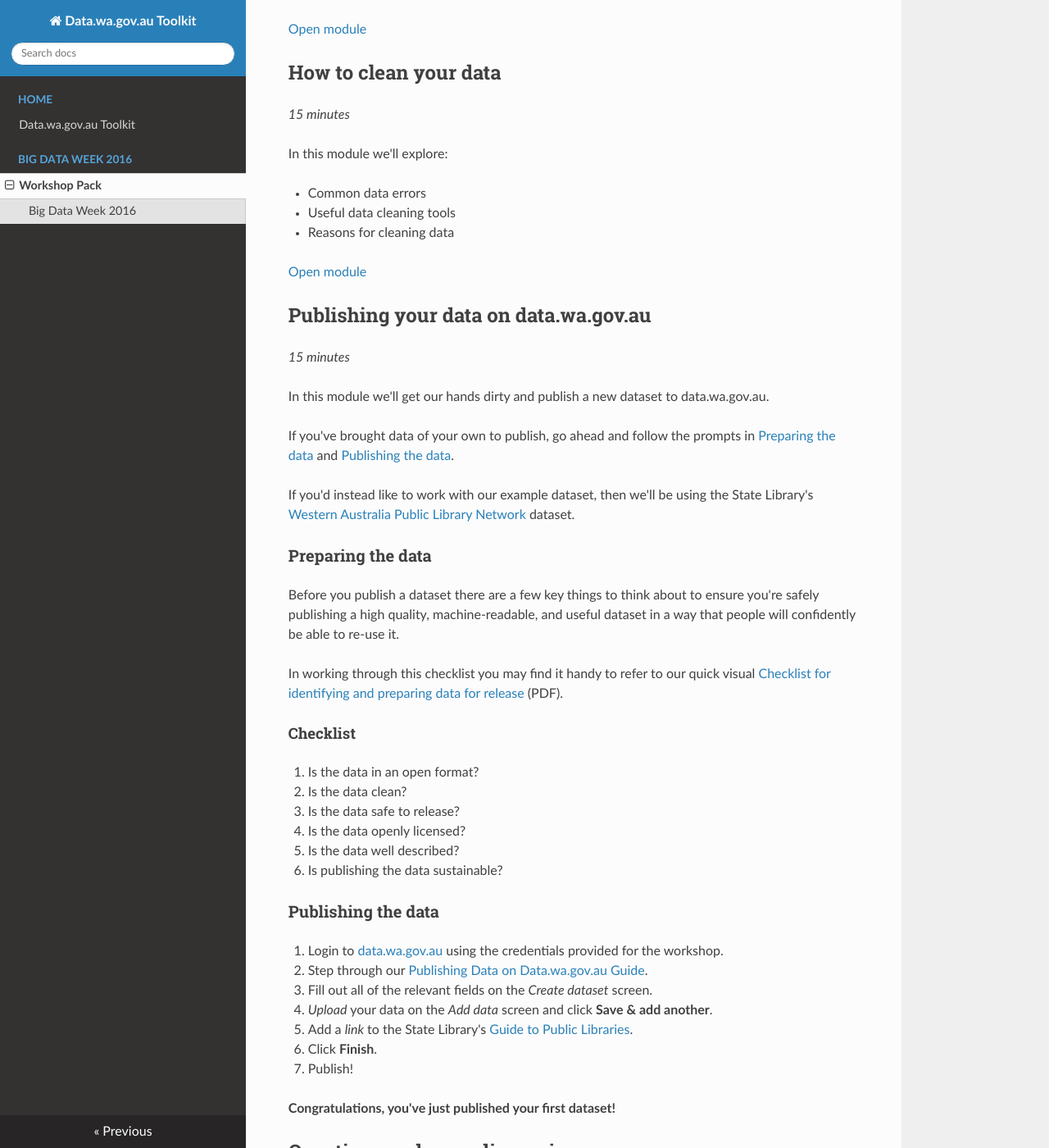
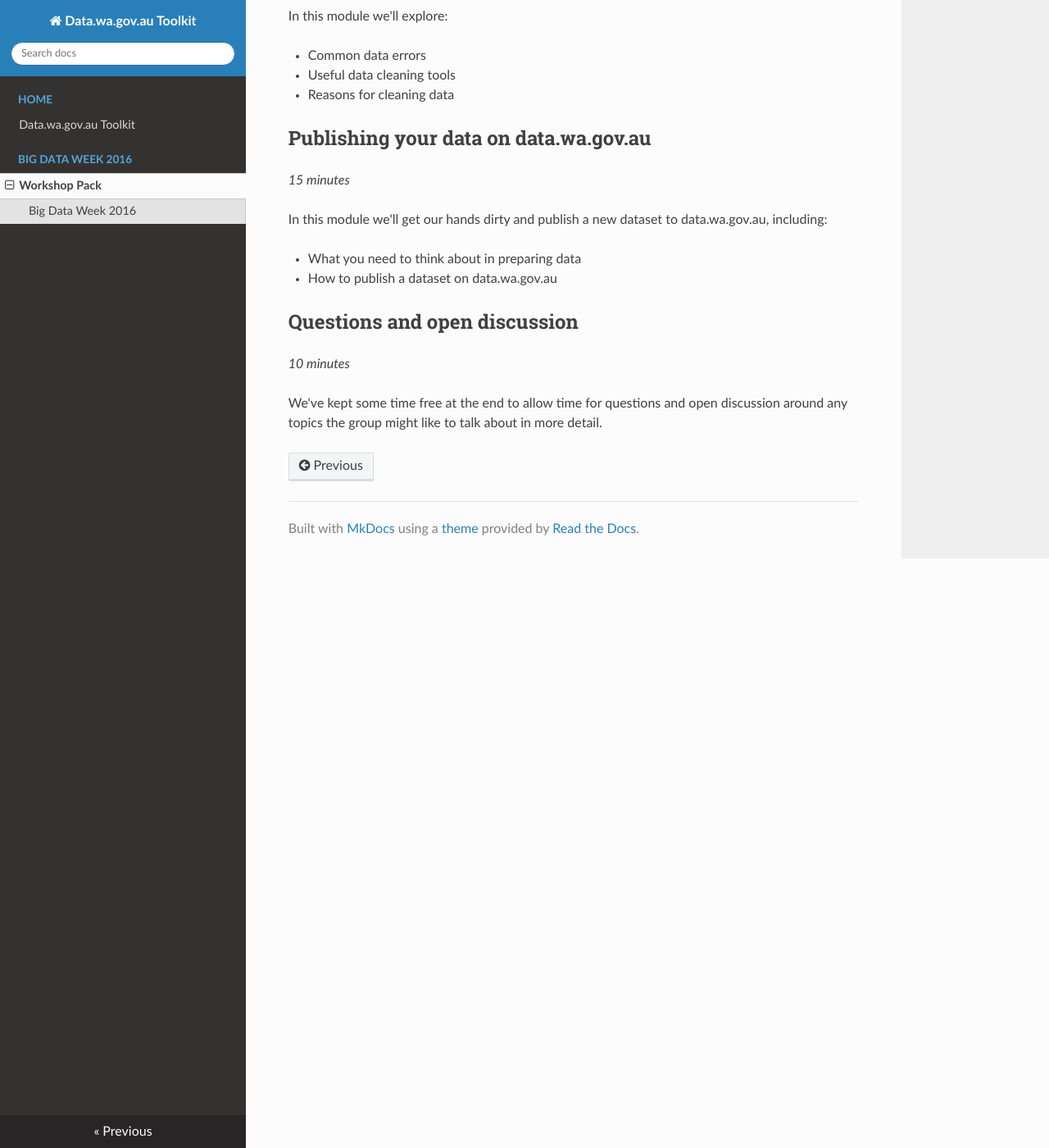
Before and after one commit to datawagovau/toolkit, an MkDocs documentation site: the page built from docs/bigdataweek-workshop.md, in a window 1280 px wide and 1400 px high, scrolled down 2230 px. Shown: the whole window at 82% size. Built offline with MkDocs 1.6.1, drawn with Linux system fonts in a browser that asks for light colours; nearby versions of some CDN libraries; old or Windows-style settings are respelled for this version of MkDocs; some of the changed text lies outside the part shown.

Commit message:
Separating workshop materials from the intro pack.

```diff
--- a/docs/bigdataweek-workshop.md
+++ b/docs/bigdataweek-workshop.md
@@ -30,8 +30,6 @@
 Got some data you would like to publish, but not sure about the best approach? We'll have some time to sit down and talk through it with you, so bring it along on the day.
 
 # Workshop Outline
-Throughout this workshop we'll be utilising material from the UK's [Open Data Institute](http://theodi.org/), the world's leading independent, non-profit open data training and development organisation.
-
 ## Introduction
 *5 minutes*
 
@@ -47,8 +45,6 @@
 * What makes data open?
 * Why do we need open data?
 
-[Open module](http://www.europeandataportal.eu/elearning/en/module1/#/id/co-01)
-
 ## Choosing the right format for open data
 *15 minutes*
 
@@ -59,8 +55,6 @@
 *  Accessing different open data formats
 * Keeping it simple with CSV
 
-[Open module](http://www.europeandataportal.eu/elearning/en/module9/#/id/co-01)
-
 ## How to clean your data
 *15 minutes*
 
@@ -70,61 +64,15 @@
 * Useful data cleaning tools
 * Reasons for cleaning data
 
-[Open module](http://www.europeandataportal.eu/elearning/en/module11/#/id/co-01)
-
 ## Publishing your data on data.wa.gov.au
 *15 minutes*
 
-In this module we'll get our hands dirty and publish a new dataset to data.wa.gov.au.
+In this module we'll get our hands dirty and publish a new dataset to data.wa.gov.au, including:
 
-If you've brought data of your own to publish, go ahead and follow the prompts in [Preparing the data](Preparing the data) and [Publishing the data](Publishing the data).
-
-If you'd instead like to work with our example dataset, then we'll be using the State Library's [Western Australia Public Library Network](https://raw.githubusercontent.com/datawagovau/toolkit/master/docs/workshops/example-data/libraries20150603.csv) dataset.
-
-### Preparing the data
-Before you publish a dataset there are a few key things to think about to ensure you're safely publishing a high quality, machine-readable, and useful dataset in a way that people will confidently be able to re-use it.
-
-In working through this checklist you may find it handy to refer to our quick visual [Checklist for identifying and preparing data for release](http://data.wa.gov.au/__data/assets/pdf_file/0006/9564/1179-Open-Data-flowchart-visual-A3.pdf) (PDF).
-
-#### Checklist
-1. Is the data in an open format?
-2. Is the data clean?
-3. Is the data safe to release?
-4. Is the data openly licensed?
-5. Is the data well described?
-6. Is publishing the data sustainable?
-
-### Publishing the data
-1. Login to [data.wa.gov.au](http://catalogue.beta.data.wa.gov.au/user/login) using the credentials provided for the workshop.
-2. Step through our [Publishing Data on Data.wa.gov.au Guide](http://toolkit.data.wa.gov.au/#publishing-data).
-  - Fill out all of the relevant fields on the *Create dataset* screen.
-  - *Upload* your data on the *Add data* screen and click **Save & add another**.
-  - Add a *link* to the State Library's [Guide to Public Libraries](http://slwa.wa.gov.au/find/guide_to_public_libraries).
-  - Click **Finish**.
-3. Publish!
-
-**Congratulations, you've just published your first dataset!**
+* What you need to think about in preparing data
+* How to publish a dataset on data.wa.gov.au
 
 ## Questions and open discussion
 *10 minutes*
 
 We've kept some time free at the end to allow time for questions and open discussion around any topics the group might like to talk about in more detail.
-
-## Bonus Section: How could our example dataset be improved?
-If time allows we'll run through a short thought exercise focussing on how we could improve our example dataset.
-
-## Acknowledgement
-[*Learning open data*](http://www.europeandataportal.eu/elearning/en/) is a series of online training courses created by the Open Data Institute licensed under a [Creative Commons Attribution-ShareAlike 4.0 International](http://creativecommons.org/licenses/by-sa/4.0/).
-
-No changes were made to the material used in this workshop.
-
-# Taking it further
-- Data.wa.gov.au's [Fact sheets and toolkits](http://data.wa.gov.au/fact-sheets-and-toolkit)
-- The Open Data Institute's [Open Data Maturity Model](http://theodi.org/guides/maturity-model)
-- Data.gov.au's [Open Data Toolkit](https://toolkit.data.gov.au/index.php?title=Main_Page)
-- The Open Data Institute's (Queensland) [Educational resources](http://queensland.theodi.org/home/learning/)
-
-## Our Next Workshop
-We're looking to run workshops like these approximately once a month, or as there is demand. There are 10 other modules in the course, and several areas where we're looking to add new modules (e.g. An in-depth workshop on cleaning data, How to work out what data people want, et cetera).
-
-If you would like to take part in a future workshop, or have ideas for a new module, please let your presenters know or contact the [Open Data Team](mailto:opendata@landgate.wa.gov.au?Subject=Open%20Data%20Workshop%20Series).
```
